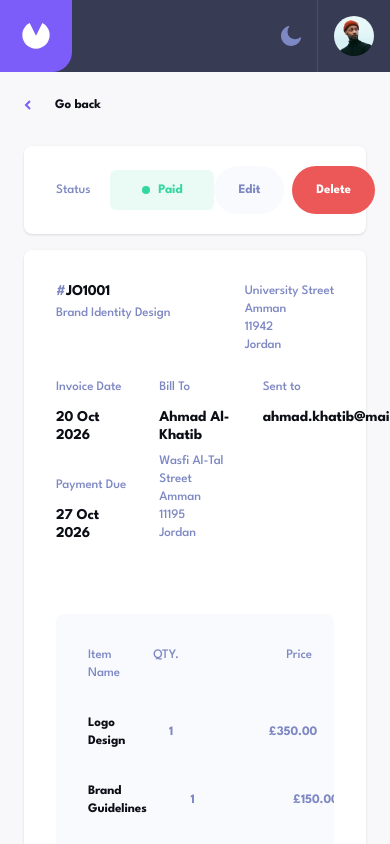
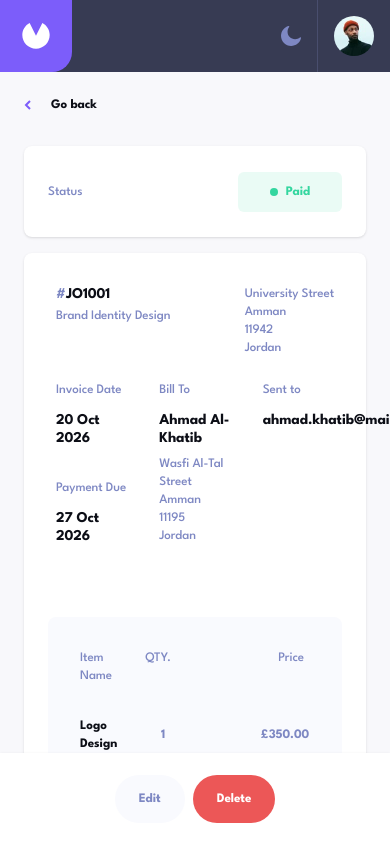
Before and after one commit to obadajaber/invoice-app, a React (Vite) app: page /invoices/JO1001 in a window 390 px wide. Shown: the top 844 px of the page. Built offline with nearby package versions, Linux system fonts and the light colour scheme.

Commit message:
make InvoiceActions & InvoiceDetailPage responsive

```diff
--- a/src/components/InvoiceActions.tsx
+++ b/src/components/InvoiceActions.tsx
@@ -1,22 +1,27 @@
-import type { InvoiceStatus } from '../types/invoice'
-import StatusBadge from './StatusBadge'
+import type { InvoiceStatus } from "../types/invoice";
+import StatusBadge from "./StatusBadge";
 
 type Props = {
-    status: InvoiceStatus
-    onEdit?: () => void
-    onDelete?: () => void
-    onMarkPaid?: () => void
-}
+  status: InvoiceStatus;
+  onEdit?: () => void;
+  onDelete?: () => void;
+  onMarkPaid?: () => void;
+};
 
-export default function InvoiceActions({ status, onEdit, onDelete, onMarkPaid }: Props) {
+export default function InvoiceActions({
+  status,
+  onEdit,
+  onDelete,
+  onMarkPaid,
+}: Props) {
   return (
-        <section className="mt-8 flex items-center justify-between rounded-lg bg-white px-8 py-5 shadow-sm dark:bg-dark-1 dark:shadow-none">
-            <div className="flex items-center gap-5">
+    <section className="mt-8 flex h-22.75 items-center justify-between rounded-lg bg-white px-6 shadow-sm md:h-auto md:px-8 md:py-5 dark:bg-dark-1 dark:shadow-none">
+      <div className="flex w-full items-center justify-between md:w-auto md:justify-start md:gap-5">
         <span className="text-muted-2">Status</span>
         <StatusBadge status={status} />
       </div>
 
-            <div className="flex items-center gap-2">
+      <div className="fixed inset-x-0 bottom-0 z-20 flex h-22.75 items-center justify-center gap-2 bg-white px-6 shadow-sm md:static md:z-auto md:h-auto md:justify-end md:bg-transparent md:p-0 md:shadow-none dark:bg-dark-1">
         <button
           type="button"
           onClick={onEdit}
@@ -31,16 +36,16 @@ export default function InvoiceActions({ status, onEdit, onDelete, onMarkPaid }:
         >
           Delete
         </button>
-                {status === 'pending' && (
+        {status === "pending" && (
           <button
             type="button"
             onClick={onMarkPaid}
-                        className="h-12 rounded-full bg-primary px-6 font-bold text-white hover:bg-primary-light"
+            className="h-12 rounded-full bg-primary px-8 font-bold text-white hover:bg-primary-light md:px-6"
           >
             Mark as Paid
           </button>
         )}
       </div>
     </section>
-    )
+  );
 }
--- a/src/pages/InvoiceDetailPage.tsx
+++ b/src/pages/InvoiceDetailPage.tsx
@@ -28,12 +28,18 @@ export default function InvoiceDetailPage() {
   }
 
   return (
-    <div>
+    <div className="pb-20 md:-mx-2 md:-mt-3 md:pb-0 lg:mx-0 lg:mt-0">
       <Link
         to="/"
-        className="flex w-fit items-center gap-6 font-bold hover:text-muted-2 dark:text-white dark:hover:text-muted-2"
+        className="flex w-fit items-center gap-5 font-bold hover:text-muted-2 lg:gap-6 dark:text-white dark:hover:text-muted-2"
       >
-        <svg width="7" height="10" viewBox="0 0 7 10" fill="none" aria-hidden="true">
+        <svg
+          width="7"
+          height="10"
+          viewBox="0 0 7 10"
+          fill="none"
+          aria-hidden="true"
+        >
           <path d="M6 1L2 5l4 4" stroke="#7C5DFA" strokeWidth="2" />
         </svg>
         Go back
@@ -46,9 +52,9 @@ export default function InvoiceDetailPage() {
         onMarkPaid={() => markPaid(invoice.id)}
       />
 
-      <div className="mt-4 rounded-lg bg-white shadow-sm dark:bg-dark-1 dark:shadow-none">
+      <div className="mt-4 rounded-lg bg-white shadow-sm md:mt-6 lg:mt-4 dark:bg-dark-1 dark:shadow-none">
         <InvoiceInfo invoice={invoice} />
-        <div className="px-8 pb-8">
+        <div className="px-6 pb-6 md:px-8 md:pb-8">
           <InvoiceItemsTable items={invoice.items} total={invoice.total} />
         </div>
       </div>
```
Lines whose indentation alone changed are shown as unchanged.
